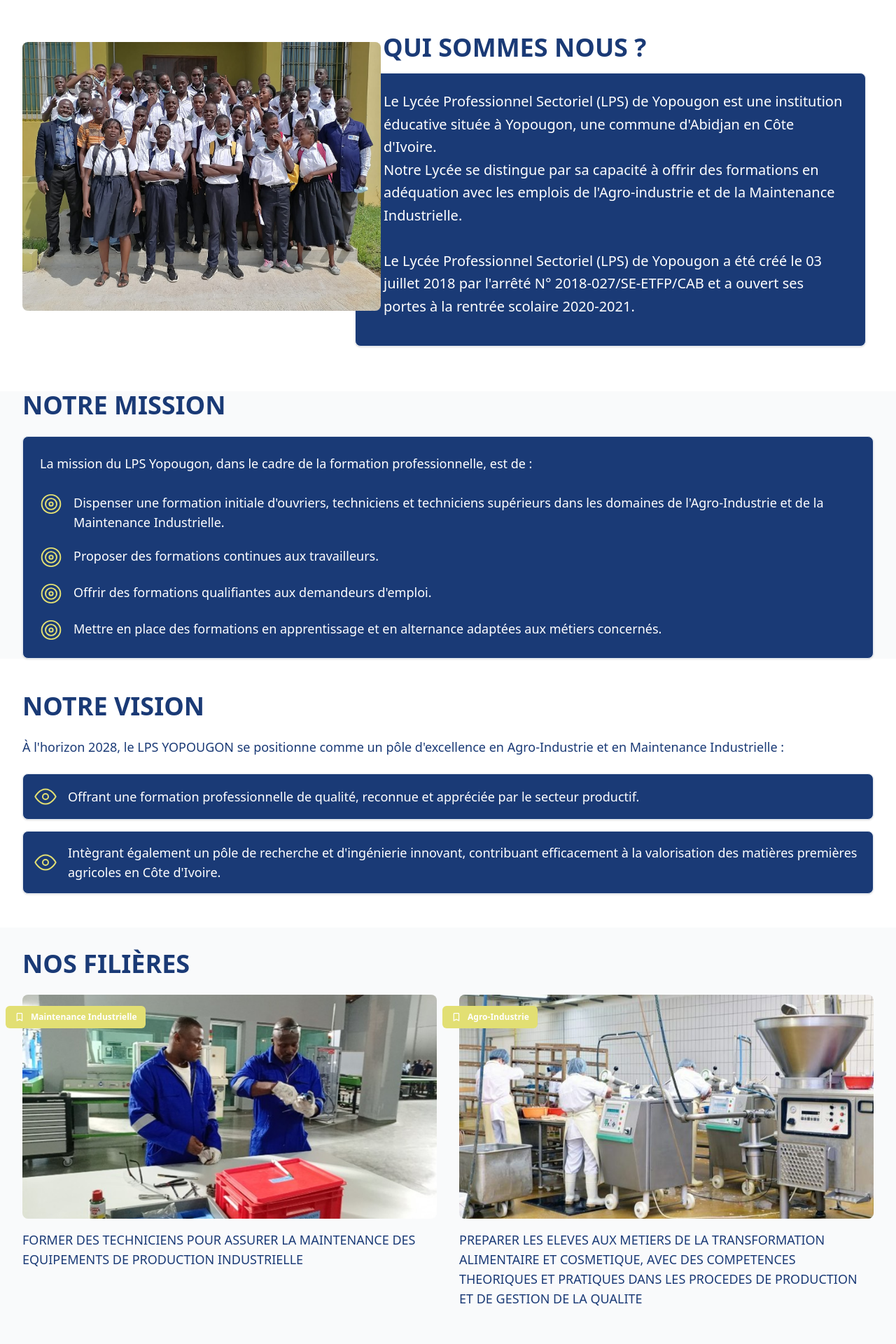
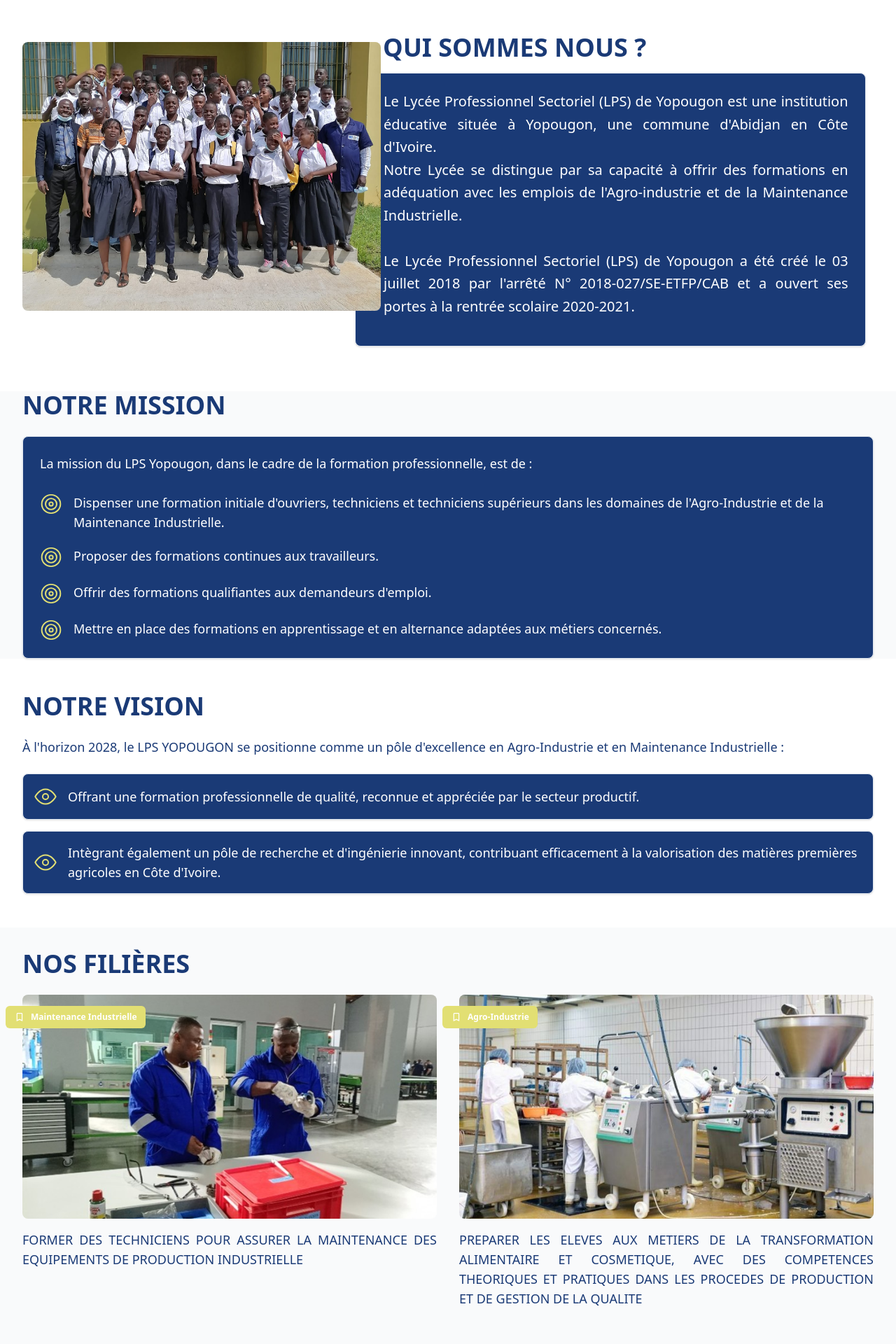
Before and after one commit to Godani05/lps, a React (Vite) app: page / in a window 1280 px wide. Shown: the part 640-2560 px from the top of the page at 70% size. Built offline with nearby package versions, Linux system fonts and the light colour scheme.

Commit message:
[UPDATE] formation continue mise en forme

```diff
--- a/src/screens/Desktop/Desktop.tsx
+++ b/src/screens/Desktop/Desktop.tsx
@@ -172,7 +172,7 @@ export const Desktop = (): JSX.Element => {
               </h2>
               <Card className="bg-[#1a3a76] rounded-lg ">
                 <CardContent className="p-6">
-                  <p className="font-normal text-white text-xl leading-relaxed mb-4 pl-4">
+                  <p className="font-normal text-white text-xl leading-relaxed mb-4 pl-4 text-justify">
                     Le Lycée Professionnel Sectoriel (LPS) de Yopougon est une
                     institution éducative située à Yopougon, une commune
                     d'Abidjan en Côte d'Ivoire.
@@ -274,7 +274,7 @@ export const Desktop = (): JSX.Element => {
                       </div>
                     </div>
                   </div>
-                  <p className="font-normal text-[#1a3a76] text-lg mt-4">
+                  <p className="font-normal text-[#1a3a76] text-lg mt-4 text-justify">
                     {filiere.description}
                   </p>
                 </div>
@@ -292,7 +292,7 @@ export const Desktop = (): JSX.Element => {
                   src="/form-continue.jpg"
                 />
                 <CardContent className="w-1/2 p-6">
-                  <p className="font-normal text-[#1a3a76] text-lg  mb-4">
+                  <p className="font-normal text-[#1a3a76] text-lg text-justify mb-4">
                     Le Lycée Professionnel Sectoriel de Yopougon propose des
                     programmes de formation continue adaptés aux professionnels
                     et aux entreprises des secteurs de l'Agro-Industrie et de la
@@ -349,7 +349,7 @@ export const Desktop = (): JSX.Element => {
                 src="/Image5.png"
               />
             </div>
-            <p className="font-normal text-[#1a3a76] text-lg mt-6">
+            <p className="font-normal text-[#1a3a76] text-lg mt-6 text-justify">
               Au Lycée Professionnel Sectoriel de Yopougon, les apprenants
               bénéficient d'une formation approfondie en transformation
               alimentaire et en fabrication de produits cosmétiques.
@@ -516,8 +516,8 @@ export const Desktop = (): JSX.Element => {
                 <h3 className="flex font-medium text-[#e2df73] text-xl mb-4  items-center ">
                   LE LYCEE
                 </h3>
-                <div className="flex flex-row gap-6 pb-6 m-2 ">
-                  <p className=" h-60 w-1/2 font-medium text-white text-xm leading-relaxed">
+                <div className="flex flex-row gap-6 pb-6 m-2  ">
+                  <p className=" h-60 w-1/2 font-medium text-white text-xm leading-relaxed ">
                     1 bloc administratif <br />
                     3 bâtiments de 9 salles de classe <br />
                     1 bailment de 4 salles spécialisées <br />
```
